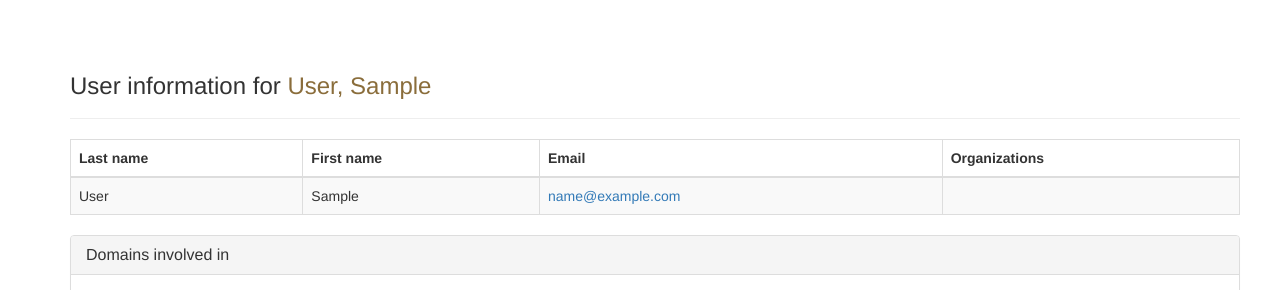
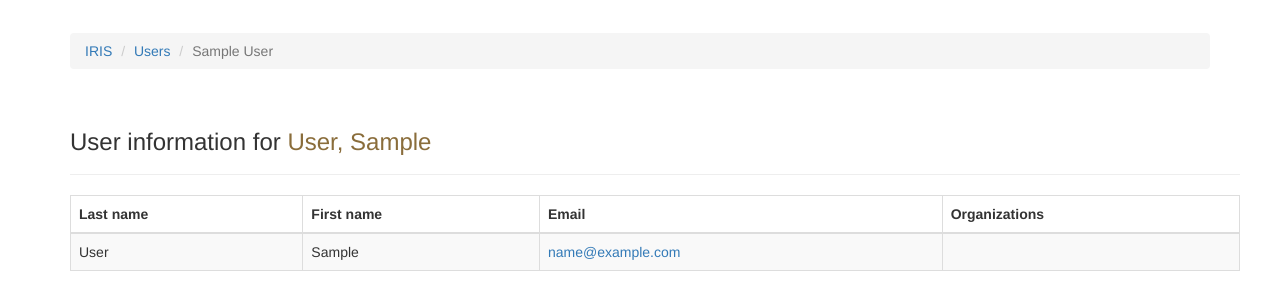
Before and after one commit to intel/iris-panel, a Django app: template iris/core/templates/core/user.html in a window 1280 px wide. Shown: the part 51-341 px from the top of the page. Run offline with Django 3.2, Linux system fonts and the light colour scheme; tables that the repository leaves empty hold one stand-in row (values such as "Sample post"); the template is opened without the code that fills it: values that come from a table or form of the project are taken from there, most other values are stand-ins (such as "Sample title", 1, 10 or a date in 2020); parts of the project's set-up code (start-up, migrations or seed data) failed here and were passed over; some libraries are stand-ins or nearby versions.

Commit message:
Add breadcrumb to users page and sub page
Change-Id: I511e51e69cc67a07cf34c9ce1159829e4a632840
Signed-off-by: gaoxuesx <xuesongx.gao@intel.com>

```diff
--- a/iris/core/templates/core/user.html
+++ b/iris/core/templates/core/user.html
@@ -1,6 +1,13 @@
 {% extends "core/base.html" %}
 {% block title %}IRIS - User {{ User.first_name }} {{ User.last_name }}{% endblock %}
 {% block content %}
+
+<ol class="breadcrumb">
+  <li><a href="/">IRIS</a></li>
+  <li><a href="/users/">Users</a></li>
+  <li class="active">{{ User.first_name }} {{ User.last_name }}</li>
+</ol>
+
 <div class="container">
     <div class="row">
         <div class="page-header">
--- a/iris/core/templates/core/users.html
+++ b/iris/core/templates/core/users.html
@@ -1,6 +1,12 @@
 {% extends "core/base.html" %}
 {% block title %}IRIS - User list{% endblock %}
 {% block content %}
+
+<ol class="breadcrumb">
+  <li><a href="/">IRIS</a></li>
+  <li class="active">Users</li>
+</ol>
+
 <div class="container">
     <div class="row">
         <div class="page-header">
```
